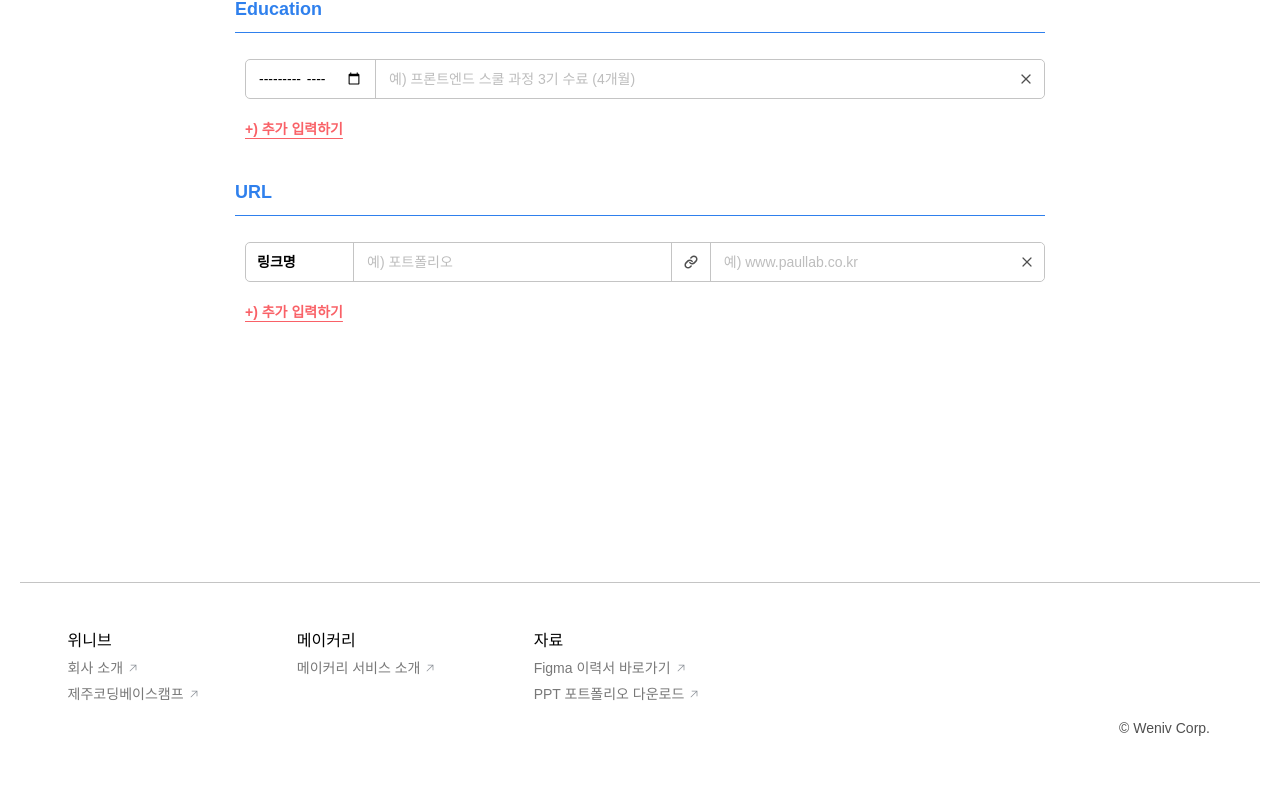
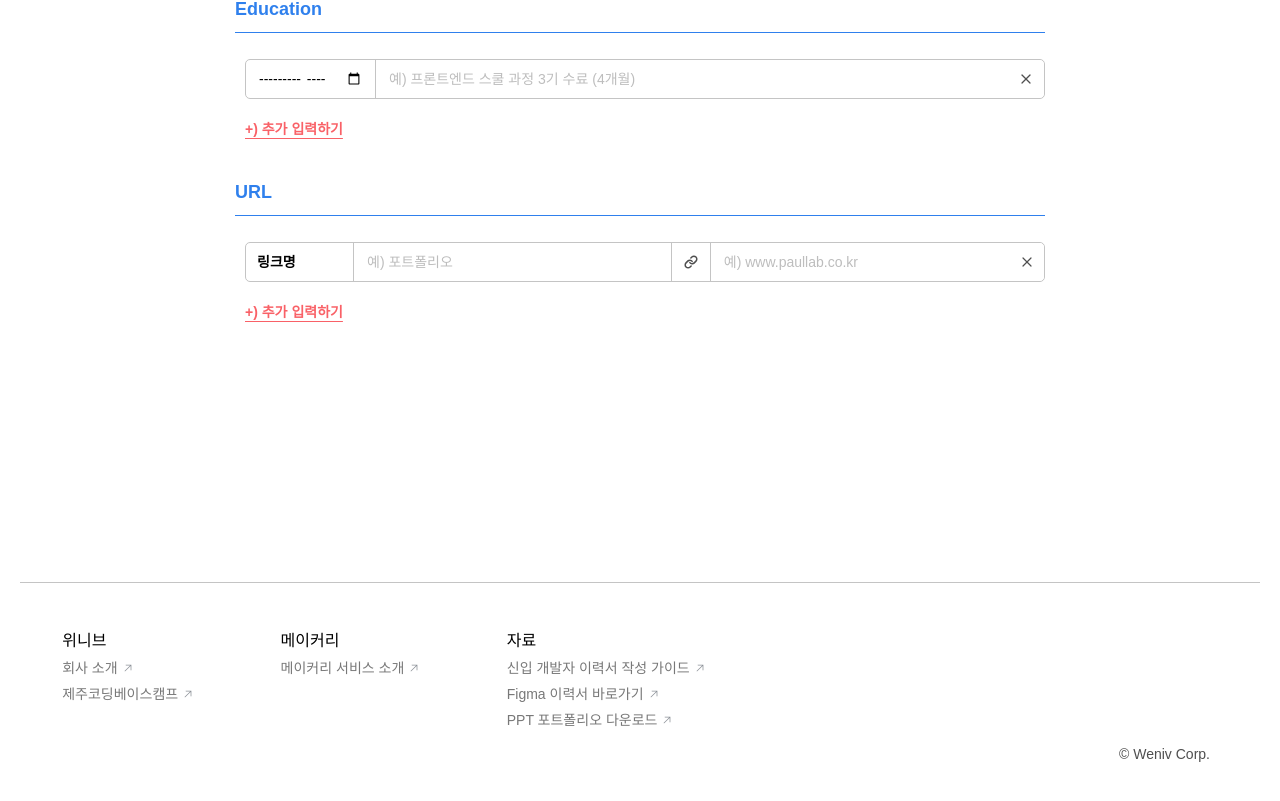
Before and after one commit to weniv/MAKE-RE, a React (Create React App) app: page / in a window 1280 px wide. Shown: the part 1847-2648 px from the top of the page. Built offline with nearby package versions, Linux system fonts and the light colour scheme.

Commit message:
Edit: 신입 개발자 이력서 작성 가이드 링크 추가

```diff
--- a/src/app/App.jsx
+++ b/src/app/App.jsx
@@ -128,6 +128,13 @@ function App() {
           <li>
             <p>자료</p>
             <a
+              href="https://ridibooks.com/books/2773000064?_s=search&_q=%EA%B0%9C%EB%B0%9C%EC%9E%90+%EC%9D%B4%EB%A0%A5%EC%84%9C&_rdt_sid=search&_rdt_idx=0"
+              target="_blank"
+              rel="noreferrer"
+            >
+              신입 개발자 이력서 작성 가이드
+            </a>
+            <a
               href="https://paullabworkspace.notion.site/Figma-bfa32213fc244db9b31bb8486a479ee6?pvs=4"
               target="_blank"
               rel="noreferrer"
```
